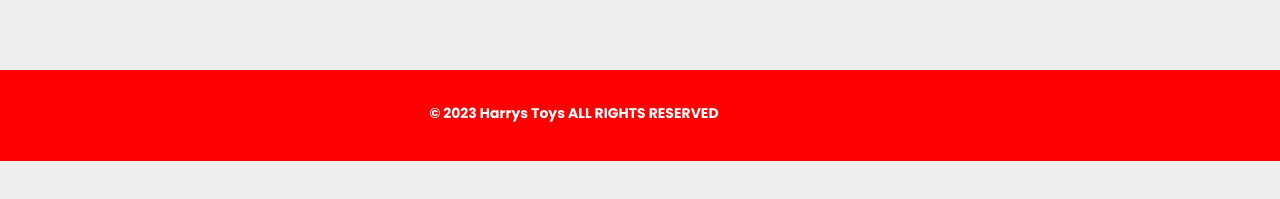
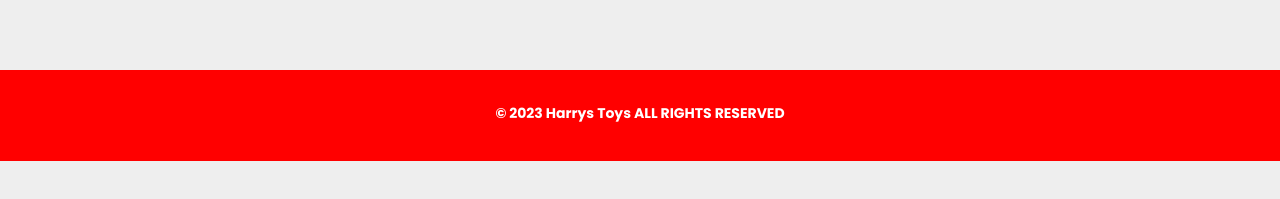
Before and after one commit to Speckles1/capstoneupdate1, a Next.js app: page /chatpage in a window 1280 px wide. Shown: the part 359-558 px from the top of the page. Built offline with nearby package versions, Linux system fonts and the light colour scheme.

Commit message:
Refactor styling in FooterElements.js and fix routes in middleware.js and vercel.json

```diff
--- a/components/FooterElements.js
+++ b/components/FooterElements.js
@@ -1,13 +1,10 @@
-
-
-import styled from "styled-components";
-
+import styled from 'styled-components';
 
 export const FooterContainer = styled.footer`
- background-color: #FF0000;
+  background-color: #ff0000;
   justify-content: center;
   width: 100%;
- `
+`;
 
 export const FooterWrap = styled.div`
   padding: 8px 24px;
@@ -15,35 +12,32 @@
   flex-direction: column;
   justify-content: center;
   align-items: center;
- max-width: 1100px;
   margin: 0auto;
   width: 100%;
- `
+`;
 
- export  const FooterLinksContainer = styled.div`
+export const FooterLinksContainer = styled.div`
   display: flex;
   justify-content: center;
 
- @media screen and (max-width: 820px){
-    padding-top: 32px;
-    position: fixed;
+  @media screen and (max-width: 820px) {
     width: 100%;
     box-sizing: border-box;
   }
- `
+`;
 export const FooterLinksWrapper = styled.div`
   display: flex;
- @media screen and (max-width: 820px){
+  @media screen and (max-width: 820px) {
     flex-direction: column;
   }
   width: 100%;
- `
+`;
 
 export const FooterLinkitems = styled.div`
   display: flex;
   flex-direction: column;
   align-items: flex-start;
- margin: 16px;
+  padding: 16px 0;
   justify-content: center;
   text-align: center;
   width: 100%;
@@ -55,14 +49,14 @@
     padding: 10px;
     width: 100%;
   }
- `
+`;
 
 export const FooterLinkTitle = styled.h1`
   font-size: 14px;
   margin-bottom: 13px;
   text-align: center;
   width: 100%;
- `
+`;
 
 export const FooterLink = styled.h1`
  color:#fff
@@ -76,4 +70,4 @@
     transition: 0.3s ease-out
  }
 
- `
+ `;
--- a/middleware.js
+++ b/middleware.js
@@ -8,6 +8,7 @@
     '/Chatbot',
     '/chatpage',
     '/products',
+    '/models',
     '/product/(.*)',
     '/search',
     '/api/products',
--- a/pages/_app.js
+++ b/pages/_app.js
@@ -4,6 +4,12 @@
 
 const GlobalStyles = createGlobalStyle`
   @import url('https://fonts.googleapis.com/css2?family=Poppins:wght@400;500;600;700&display=swap');
+  * {
+    box-sizing: border-box;
+  }
+  html {
+    overflow-x: hidden;
+  }
   body{
     background-color: #eee;
     padding:0;
```
Also changed, not shown: vercel.json. Lines whose indentation alone changed are shown as unchanged.
